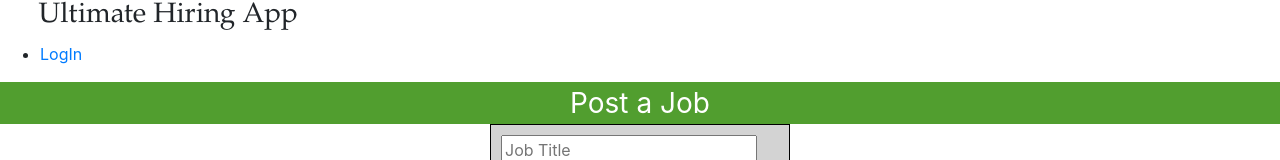
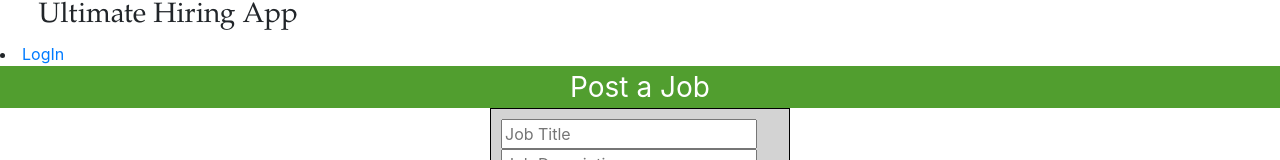
Before and after one commit to libowen203/320-team-4, a React (Create React App) app in the folder ultimate-hiring-app/: page /ManagerView in a window 1280 px wide. Shown: the top 160 px of the page. Built offline with nearby package versions, Linux system fonts and the light colour scheme.

Commit message:
React Routing Works
I got react Routing to work, deleted the Routes.js file and moved the routes into the app

```diff
--- a/ultimate-hiring-app/src/client/App.js
+++ b/ultimate-hiring-app/src/client/App.js
@@ -1,6 +1,9 @@
 import React, {Component} from 'react';
+import { Route, Switch } from 'react-router-dom';
 import Menu from './Components/Menu';
 
+import PublicView from './Pageviews/PublicView'
+import ManagerView from './Pageviews/ManagerView';
 
 class App extends Component {
     render() {
@@ -9,6 +12,13 @@ class App extends Component {
             <header>
               <Menu />
             </header>
+            <main>
+            <Switch>
+            <Route exact path="/" component ={PublicView}/>
+            <Route exact path="/ManagerView" component= {ManagerView}/>
+            <Route componenet= {PublicView}/>
+            </Switch>
+            </main>
           </div>
         );
     }
--- a/ultimate-hiring-app/src/client/Components/LogInbutton.js
+++ b/ultimate-hiring-app/src/client/Components/LogInbutton.js
@@ -1,21 +1,12 @@
 import React, {Component} from 'react';
-import ManagerView from '../Pageviews/ManagerView';
-import { BrowserRouter as Router, Route, Link } from "react-router-dom";
-
+import { Link } from 'react-router-dom';
 
 class LogInbutton extends Component{
     render(){
         return (
-          <Router>
-              <ul>
-                  <li>
-                   <Link to="/managerview">LogIn</Link>
-                  </li>
-              </ul>
-                <div>
-                  <Route exact path="/managerview" component={ManagerView} />
-                </div>
-          </Router>
+            <li>
+                <Link to="/managerview">LogIn</Link>
+            </li>
         );
     }
 }
--- a/ultimate-hiring-app/src/client/Pageviews/PublicView.js
+++ b/ultimate-hiring-app/src/client/Pageviews/PublicView.js
@@ -1,5 +1,5 @@
 import React, {Component} from 'react';
-import JobView from './Components/JobView';
+import JobView from '../Components/JobView';
 
 class PublicView extends Component {
     render() {
--- a/ultimate-hiring-app/src/index.js
+++ b/ultimate-hiring-app/src/index.js
@@ -1,9 +1,13 @@
 import React, { Component } from 'react';
 import ReactDOM from 'react-dom';
 import App from './client/App';
+import {BrowserRouter} from 'react-router-dom';
 import './client/CSS/index.css';
 import 'bootstrap/dist/css/bootstrap.min.css';
 
 ReactDOM.render(
-  <App />, document.getElementById('root')
+  <BrowserRouter>
+  <App/>
+  </BrowserRouter>,
+  document.getElementById('root')
 );
```
Also changed, not shown: ultimate-hiring-app/src/client/routes.js (deleted, +0 -14 lines).
